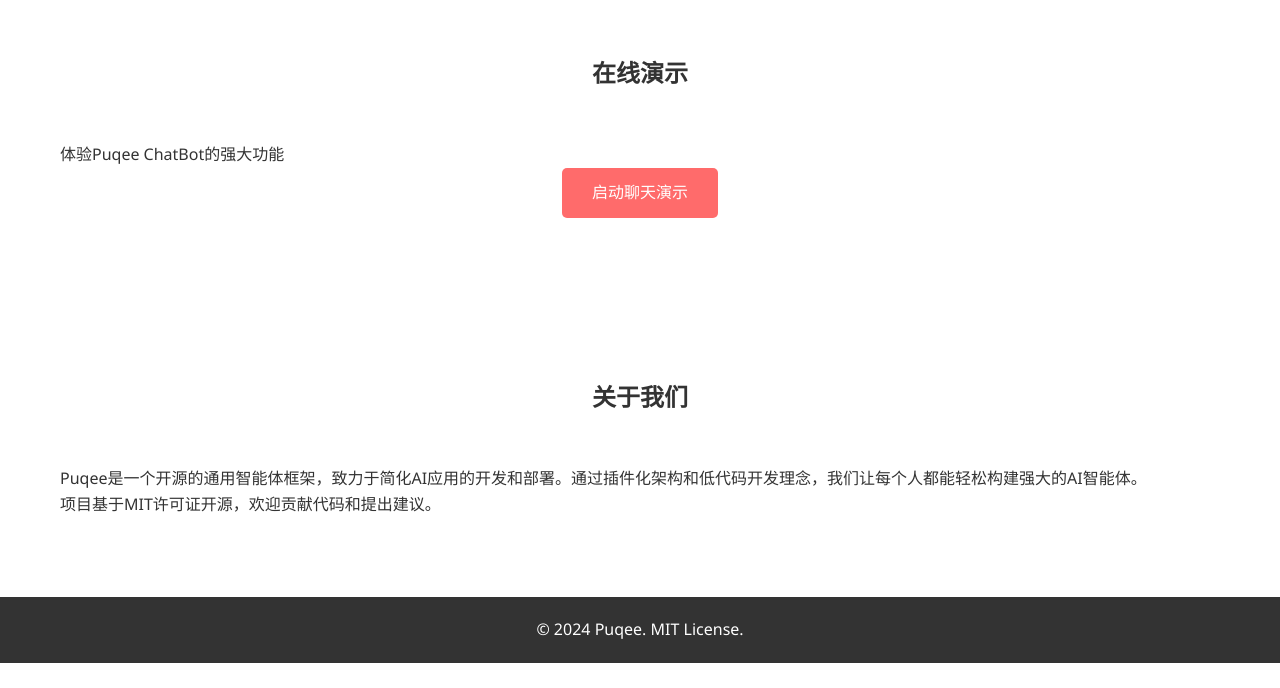
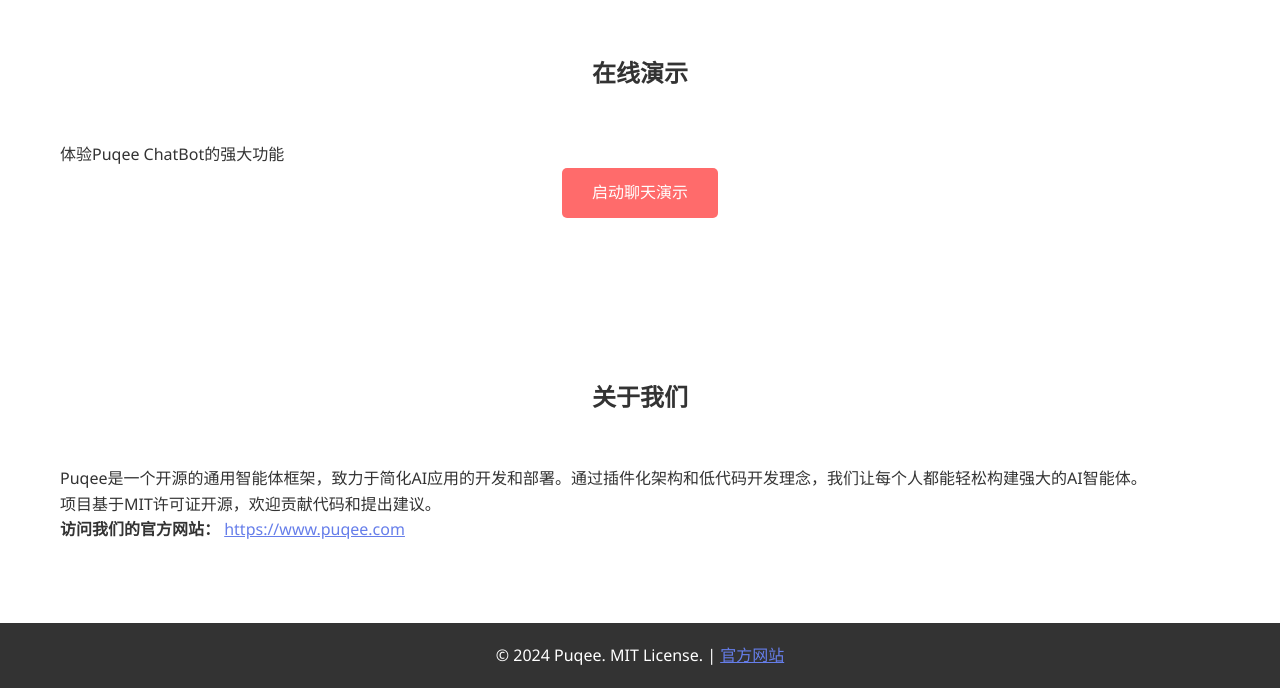
Before and after one commit to fuhuiwu/puqee, a plain HTML site: page web/site/index.html in a window 1280 px wide. Shown: the part 2084-2772 px from the top of the page. Before the commit the page ends 2747 px from the top, so only its background shows below. Drawn offline with Linux system fonts and the light colour scheme.

Commit message:
添加官网链接 https://www.puqee.com
- 在导航栏添加官网链接
- 在页脚添加官方网站链接
- 在关于部分添加官网链接

```diff
--- a/web/site/index.html
+++ b/web/site/index.html
@@ -161,6 +161,7 @@
         <nav class="container">
             <div class="logo">Puqee</div>
             <ul>
+                <li><a href="https://www.puqee.com" target="_blank">官网</a></li>
                 <li><a href="#features">特性</a></li>
                 <li><a href="#installation">安装</a></li>
                 <li><a href="#demo">演示</a></li>
@@ -258,12 +259,13 @@
             <h2>关于我们</h2>
             <p>Puqee是一个开源的通用智能体框架，致力于简化AI应用的开发和部署。通过插件化架构和低代码开发理念，我们让每个人都能轻松构建强大的AI智能体。</p>
             <p>项目基于MIT许可证开源，欢迎贡献代码和提出建议。</p>
+            <p><strong>访问我们的官方网站：</strong> <a href="https://www.puqee.com" target="_blank" style="color: #667eea;">https://www.puqee.com</a></p>
         </div>
     </section>
 
     <footer>
         <div class="container">
-            <p>&copy; 2024 Puqee. MIT License.</p>
+            <p>&copy; 2024 Puqee. MIT License. | <a href="https://www.puqee.com" target="_blank" style="color: #667eea;">官方网站</a></p>
         </div>
     </footer>
 
```
